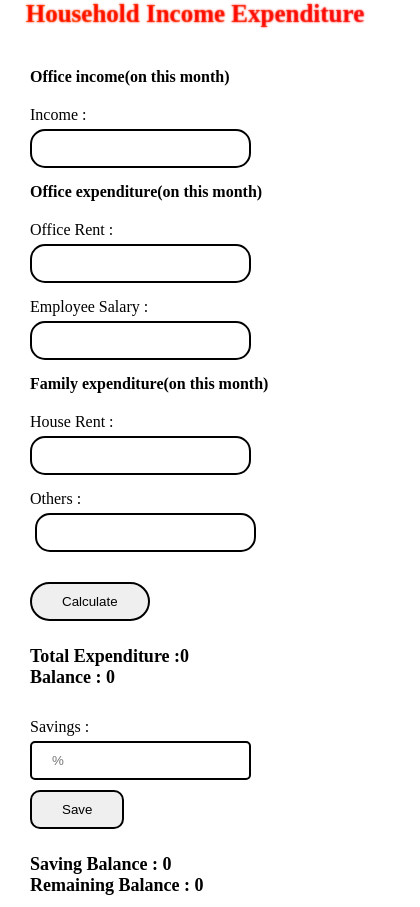
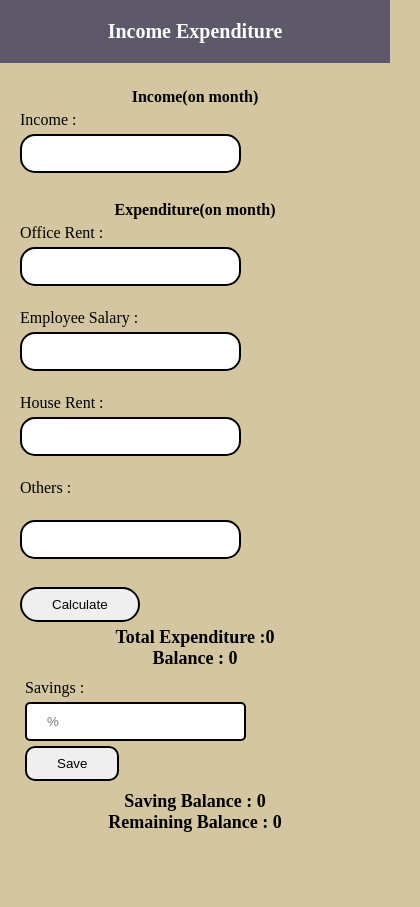
Before and after one commit to AhosanForazi/Assignment-4, a plain HTML site: page index.html in a window 390 px wide. Shown: the whole page, 420 px wide, since content can reach past the window. Drawn offline with Linux system fonts and the light colour scheme.

Commit message:
resPaddingBottom

```diff
--- a/index.html
+++ b/index.html
@@ -17,19 +17,19 @@
 
     <div id="main_div">
         <section>
-            <h2>Household Income Expenditure</h2>
+            <h2>Income Expenditure</h2>
         </section>
         <section id="container">
             <nav id="img_section">
                 <img src="assets/Calculate.jpg" alt="image>Calculate">
             </nav>
             <nav id="form_section">
-                <h4 class="tittle">Office income<span>(on this month)</span> </h4>
+                <h4 class="tittle">Income<span>(on month)</span> </h4>
                 <label class="lebel" for="inc">Income :</label>
                 <span class="inc"><input class="input" id="inc" type="number" ><br></span>
                 <p id="demo_1"></p>
 
-                <h4 class="tittle">Office expenditure<span>(on this month)</span> </h4>
+                <h4 class="tittle">Expenditure<span>(on month)</span> </h4>
                 <label class="lebel" for="oRent">Office Rent :</label>
                 <span class="oRent"><input class="input" id="oRent" type="number"><br></span>
                 <p id="demo_2"></p>
@@ -38,7 +38,7 @@
                 <input class="input" id="eSlary" type="number"><br>
                 <p id="demo_3"></p>
 
-                <h4 class="tittle">Family expenditure<span>(on this month)</span> </h4>
+
                 <label class="lebel" for="hRent">House Rent :</label>
                 <span class="hRent"></span><input class="input" id="hRent" type="number"><br>
                 <p id="demo_4"></p>
@@ -61,7 +61,7 @@
 
                 <p class="result">Saving Balance : <span id="save">0</span></p>
                 <p class="result">Remaining Balance : <span id="rBalance">0</span></p>
-                <p class=""></p>
+                <p class="extra_padding"></p>
             </nav>
 
         </section>
--- a/script.js
+++ b/script.js
@@ -14,11 +14,13 @@ function calculate() {
     var Balance = income - expenditure;
     document.getElementById("demo").innerHTML = expenditure;
     document.getElementById("balace").innerHTML = Balance;
-    if (income < 0) {
-        document.getElementById("demo").innerHTML = "negetive value not accepted";
+    if (income < 0 || officeRent < 0 || employeeSalary <0 || houseRent < 0 || Others< 0) {
+        document.getElementById("demo").innerHTML = "Negetive value is not acceptable";
         document.getElementById("demo").style.color = "red";
+        document.getElementById("demo").style.fontSize = "15px";
         document.getElementById("balace").innerHTML = "Error";
         document.getElementById("balace").style.color = "red";
+        document.getElementById("balace").style.fontSize = "16px"
         return false;
     }
 }
@@ -36,11 +38,13 @@ function mySavings() {
     var save = Balance - sving;
     document.getElementById("save").innerHTML = sving;
     document.getElementById("rBalance").innerHTML = save;
-    if (sav < 0 &&income < 0) {
-        document.getElementById("save").innerHTML = "negetive value not accepted";
+    if (sav < 0 || sav>100) {
+        document.getElementById("save").innerHTML = "The value is not acceptable";
         document.getElementById("save").style.color ="red";
+        document.getElementById("save").style.fontSize = "15px";
         document.getElementById("rBalance").innerHTML = "Error";
         document.getElementById("rBalance").style.color = "red";
+        document.getElementById("rBalance").style.fontSize = "16px";
         return false;
     }
 
--- a/style.css
+++ b/style.css
@@ -7,7 +7,7 @@
 body {
     height: 100%;
     width: 100%;
-
+    background-color: #D4C6A1;
 }
 
 .loader {
@@ -63,48 +63,39 @@ body {
 }
 
 #main_div {
-    height: 100vh;
-    width: 100%;
 
+    height: 485px;
+    min-width: 100vw;
 }
 
 #main_div h2 {
     font-size: 25px;
-    color: transparent;
     text-align: center;
-    background: linear-gradient(to right, orange, rgba(240, 50, 50, 0.717));
-    -webkit-background-clip: text;
-    text-shadow: 0 0 2px orange;
-    animation: anime 1s infinite alternate;
-}
-
-@keyframes anime {
-    100% {
-        text-shadow: 0 0 2px red;
-    }
+    background-color: #5E5968;
+    padding: 18px 0;
 }
 
 #container {
-    height: 100vh;
+    height: 100%;
     width: 100%;
-    margin-top: 20px;
     display: flex;
 }
 
 #img_section {
     height: 100%;
-    width: 70%;
+    width: 50%;
 }
 
 #img_section img {
     width: 100%;
-    height: 720px;
+    height: 100%;
 }
 
 #form_section {
-    height: 85%;
-    width: 45%;
-    margin: 30px;
+    height: 100%;
+    width: 50%;
+    padding-top: 5px;
+    text-align: center;
 }
 
 #form_section h4 {
@@ -135,20 +126,23 @@ input::-webkit-inner-spin-button {
 
 .save {
     display: flex;
-    margin-top: 20px;
-    margin-bottom: 20px;
+    padding-top: 5px;
+    padding-bottom: 5px;
+    align-items: center;
+    justify-content: center;
+    padding-left: 5px;
 }
 
 .button {
-    padding: 10px 30px;
+    padding: 8px 30px;
     border: 2px solid #000;
 }
 
 .button_1 {
     text-align: center;
-    margin-left: 50px;
-    margin-top: 20px;
-    margin-bottom: 20px;
+    margin-left: 120px;
+    margin-top: 0px;
+    margin-bottom: 0px;
 }
 
 .button_1_1 {
@@ -168,9 +162,10 @@ input::-webkit-inner-spin-button {
 }
 
 .result {
-    font-size: 22px;
+    font-size: 18px;
     text-align: center;
     font-weight: 900;
+    margin-left: 90px;
 }
 
 .inc {
@@ -188,12 +183,6 @@ input::-webkit-inner-spin-button {
 .other {
     margin-left: 75px;
 }
-
-.tittle {
-    padding-top: 25px;
-    padding-bottom: 10px;
-}
-
 .input_save {
     padding: 10px 20px;
     border-radius: 5px;
@@ -214,7 +203,12 @@ input::-webkit-inner-spin-button {
 }
 
 
-@media (max-width :600px) {
+
+
+
+
+
+@media (max-width :700px) {
 
     .loader h1 {
         font-size: 10vw;
@@ -225,28 +219,37 @@ input::-webkit-inner-spin-button {
     }
 
     #img_section {
-        height: 100%;
-        width: 70%;
         display: none;
     }
-
+    #main_div {
+        height: 100vh;
+        width: 100vw;
+    }
     #form_section {
-        height: 95%;
-        width: 100%;
+        height: 95vh;
+        width: 100vw;
+        padding: 20px;
+    }
+    #main_div h2 {
+        font-size: 20px;
+        padding: 20px 0;
+        color: #fff;
     }
 
     #form_section h4 {
-        text-align: left;
+        text-align: center;
     }
 
     #form_section input {
         margin: 5px 0px;
-        justify-content: left;
+        display: block;
     }
 
     .lebel {
         font-size: 16px;
         display: block;
+        text-align: left;
+        padding-top: 0px;
     }
 
     .save {
@@ -262,12 +265,16 @@ input::-webkit-inner-spin-button {
         display: block;
         font-size: 16px;
         padding-left: 0px;
+        text-align: left;
+        padding-top: 5px;
+        font-size: 16px;
     }
 
     .result {
         font-size: 18px;
-        text-align: left;
+        text-align: center;
         font-weight: 700;
+        margin-left: 0px;
     }
 
     .inc {
@@ -287,11 +294,10 @@ input::-webkit-inner-spin-button {
     }
 
     .tittle {
-        padding-top: 10px;
-        padding-bottom: 10px;
+        padding-top: 5px;
+        padding-bottom: 5px;
     }
-
     .extra_padding {
-        padding-bottom: 50px;
+        padding-bottom: 30px;
     }
 }
```
